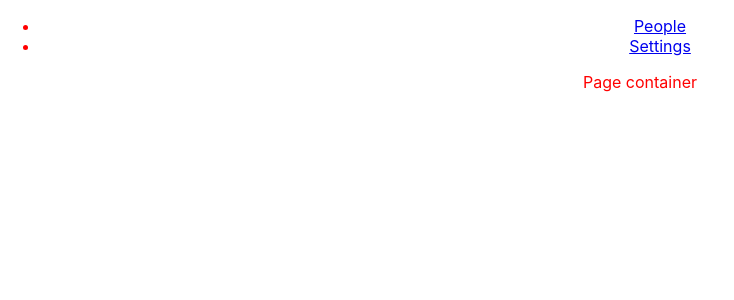
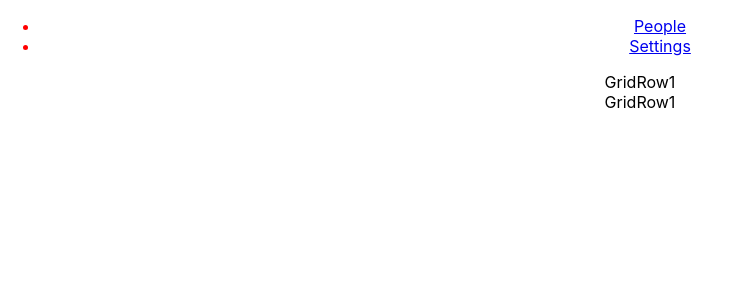
Before and after one commit to DeadSith/PF.Client, a React (Create React App) app: page /people in a window 1280 px wide. Shown: the top 300 px of the page, without its empty margins (0-734 px from the left). Built offline with nearby package versions, Linux system fonts and the light colour scheme.

Commit message:
added grid

```diff
--- a/package.json
+++ b/package.json
@@ -6,6 +6,7 @@
     "@material-ui/core": "^4.5.1",
     "@material-ui/icons": "^4.5.1",
     "babel-eslint": "^10.0.3",
+    "classnames": "^2.2.6",
     "eslint": "^6.4.0",
     "eslint-config-airbnb": "^18.0.1",
     "eslint-config-prettier": "^6.3.0",
@@ -14,6 +15,7 @@
     "history": "^4.10.1",
     "jsinspect": "^0.12.7",
     "material-icons-react": "^1.0.4",
+    "material-table": "^1.52.0",
     "node-sass": "^4.12.0",
     "npm-check-unused": "^6.0.0",
     "prettier": "^1.18.2",
--- /dev/null
+++ b/src/components/GridLayout/GridLayout.js
@@ -0,0 +1,7 @@
+import React from 'react';
+
+const GridLayout = ({ children }) => {
+    return <>{children}</>;
+};
+
+export { GridLayout };
--- /dev/null
+++ b/src/components/GridLayout/GridLayoutRow.js
@@ -0,0 +1,119 @@
+import React from 'react';
+import PropTypes from 'prop-types';
+import classNames from 'classnames';
+import styles from './styles/index.scss';
+
+const GridLayoutRow = ({ children, grid, gapColumn, baseGrid }) => {
+    const componentClassName = classNames(styles.gridBox);
+
+    const isGapDimension = dimension => {
+        return dimension.split('_').length > 1;
+    };
+
+    const getGap = gridProps => {
+        return gridProps.split('_')[1];
+    };
+
+    const getBaseGrid = () => {
+        const gridSchema = [];
+        const gridStyle = {
+            display: 'grid',
+            gridColumnGap: `${gapColumn}em`,
+        };
+
+        for (let i = 0; baseGrid > i; ++i) {
+            gridSchema.push('1fr');
+        }
+        gridStyle.gridTemplateColumns = gridSchema.join(' ');
+        return { ...gridStyle };
+    };
+
+    const getGridItems = () => {
+        return grid.split('-').reduce((propsObj, gridProps) => {
+            if (isGapDimension(gridProps)) {
+                propsObj.push({
+                    gap: Number(getGap(gridProps)),
+                });
+            } else {
+                propsObj.push({
+                    col: Number(gridProps),
+                });
+            }
+            return propsObj;
+        }, []);
+    };
+
+    const getGridItemsStyles = () => {
+        const gridItems = getGridItems();
+        console.log(gridItems);
+        const gridStyles = [];
+
+        for (let i = 0, counter = 1; i < gridItems.length; i++) {
+            if (Object.keys(gridItems[i]) == 'col') {
+                gridStyles.push({
+                    gridColumnStart: counter,
+                    gridColumnEnd: counter + gridItems[i].col,
+                });
+                counter += gridItems[i].col;
+            } else if (Object.keys(gridItems[i]) == 'gap') {
+                counter += gridItems[i].gap;
+            }
+        }
+        return gridStyles;
+    };
+
+    const isValidGrid = grid => {
+        return (
+            grid.split('-').reduce((counter, gridProps) => {
+                counter += gridProps;
+                return counter;
+            }, 0) <= 12
+        );
+    };
+
+    const gridItemsStyles = getGridItemsStyles();
+    let gridRow;
+    // if(isValidGrid(grid)) {
+    // 	gridRow =
+    // 		<div style={getGrid()}>
+    // 			{
+    // 				children.map((child, index) => {
+    // 					return <div style={gridItemsStyles[index]}>{child}</div>
+    // 				})
+    // 			}
+    // 		</div>
+    // } else {
+    // 	gridRow =
+    // 		<div style={getBaseGrid()}>
+    // 			{
+    // 				children.map((child) => {
+    // 					return <div>{child}</div>
+    // 				})
+    // 			}
+    // 		</div>
+    // }
+    // return gridRow;
+
+	return (
+		<div className={componentClassName}>
+			{
+				children.map((child, index) => {
+					return <div style={gridItemsStyles[index]}>{child}</div>
+				})
+			}
+		</div>
+	);
+};
+
+GridLayoutRow.defaultProps = {
+    baseGrid: 12,
+    gapColumn: 1,
+};
+
+GridLayoutRow.propTypes = {
+    baseGrid: PropTypes.number,
+    gapColumn: PropTypes.number,
+    grid: PropTypes.string,
+};
+
+export { GridLayoutRow };
--- /dev/null
+++ b/src/components/GridLayout/index.js
@@ -0,0 +1,2 @@
+export { GridLayout as default } from './GridLayout';
+export { GridLayoutRow } from './GridLayoutRow';
--- /dev/null
+++ b/src/components/GridLayout/styles/index.scss
@@ -0,0 +1 @@
+@import "styles";
--- /dev/null
+++ b/src/components/GridLayout/styles/styles.scss
@@ -0,0 +1,3 @@
+.gridBox {
+  display: grid;
+}
--- a/src/components/app/AppLayout.jsx
+++ b/src/components/app/AppLayout.jsx
@@ -2,8 +2,9 @@ import React, { Component, Fragment } from 'react';
 import { BrowserRouter, Switch, Route, Redirect } from 'react-router-dom';
 import NavigationBar from '../navigation/NavigationBar';
 import EnhanceЕdTable from '../table/EnhanceЕdTable';
+import MaterialTableDemo from '../table/MaterialTableDemo';
 import '../styles.scss';
-import PaddingLayout, { Padding } from '../padding';
+import GridLayout, { GridLayoutRow } from '../GridLayout';
 
 class AppLayout extends Component {
     async componentDidMount() {}
@@ -36,18 +37,16 @@ class AppLayout extends Component {
                     <Switch>
                         <Route
                             path="/people"
-                            render={() => <div className="color-red">Page container</div>}
-                        />
-                        <Route
-                            path="/settings"
                             render={() => (
-                                <PaddingLayout>
-                                    <Padding p={2} dimension={`em`}>
-                                        <EnhanceЕdTable />
-                                    </Padding>
-                                </PaddingLayout>
+                                <GridLayout>
+                                    <GridLayoutRow grid="offset_1-4-offset_2-4" gapColumn={2}>
+                                        <div key="q">GridRow1</div>
+                                        <div key="b">GridRow1</div>
+                                    </GridLayoutRow>
+                                </GridLayout>
                             )}
                         />
+                        <Route path="/settings" render={() => <EnhanceЕdTable />} />
                         <Redirect exact from="/" to="/people" />
                     </Switch>
                 </BrowserRouter>
--- a/src/components/padding/Padding.jsx
+++ /dev/null
@@ -1,33 +0,0 @@
-import React from 'react';
-import PropTypes from 'prop-types';
-
-const Padding = ({ children, p, pTop, pBottom, pLeft, pRight, dimension }) => {
-    let paddingStyles = {};
-    if (p) {
-        paddingStyles = {
-            padding: p + dimension,
-        };
-    } else {
-        paddingStyles = {
-            paddingTop: pTop + dimension,
-            paddingRight: pRight + dimension,
-            paddingBottom: pBottom + dimension,
-            paddingLeft: pLeft + dimension,
-        };
-    }
-
-    return (
-        <div style={paddingStyles}>{ children }</div>
-    );
-};
-
-Padding.propTypes = {
-    p: PropTypes.number,
-    pTop: PropTypes.number,
-    pBottom: PropTypes.number,
-    pLeft: PropTypes.number,
-    pRight: PropTypes.number,
-    dimension: PropTypes.string,
-};
-
-export { Padding };
--- a/src/components/padding/PaddingLayout.js
+++ /dev/null
@@ -1,9 +0,0 @@
-import React from 'react';
-
-const PaddingLayout = ({ children }) => {
-    return (
-        <>{ children }</>
-    );
-};
-
-export { PaddingLayout };
--- a/src/components/padding/index.js
+++ /dev/null
@@ -1,2 +0,0 @@
-export { PaddingLayout as default } from './PaddingLayout';
-export { Padding } from './Padding';
--- /dev/null
+++ b/src/components/table/MaterialTableDemo.jsx
@@ -0,0 +1,63 @@
+import React from 'react';
+import MaterialTable from 'material-table';
+
+export default function MaterialTableDemo() {
+    const [state, setState] = React.useState({
+        columns: [
+            { title: 'Name', field: 'name' },
+            { title: 'Surname', field: 'surname' },
+            { title: 'Birth Year', field: 'birthYear', type: 'numeric' },
+            {
+                title: 'Birth Place',
+                field: 'birthCity',
+                lookup: { 34: 'İstanbul', 63: 'Şanlıurfa' },
+            },
+        ],
+        data: [
+            { name: 'Mehmet', surname: 'Baran', birthYear: 1987, birthCity: 63 },
+            {
+                name: 'Zerya Betül',
+                surname: 'Baran',
+                birthYear: 2017,
+                birthCity: 34,
+            },
+        ],
+    });
+
+    return (
+        <MaterialTable
+            title="Editable Example"
+            columns={state.columns}
+            data={state.data}
+            editable={{
+                onRowAdd: newData =>
+                    new Promise(resolve => {
+                        setTimeout(() => {
+                            resolve();
+                            const data = [...state.data];
+                            data.push(newData);
+                            setState({ ...state, data });
+                        }, 600);
+                    }),
+                onRowUpdate: (newData, oldData) =>
+                    new Promise(resolve => {
+                        setTimeout(() => {
+                            resolve();
+                            const data = [...state.data];
+                            data[data.indexOf(oldData)] = newData;
+                            setState({ ...state, data });
+                        }, 600);
+                    }),
+                onRowDelete: oldData =>
+                    new Promise(resolve => {
+                        setTimeout(() => {
+                            resolve();
+                            const data = [...state.data];
+                            data.splice(data.indexOf(oldData), 1);
+                            setState({ ...state, data });
+                        }, 600);
+                    }),
+            }}
+        />
+    );
+}
```
Also changed, not shown: 1 other file (tests, documents, lock files or other folders).
